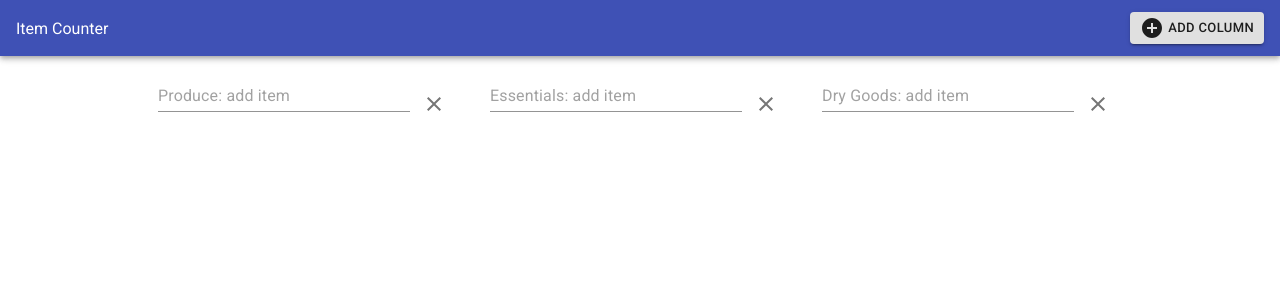
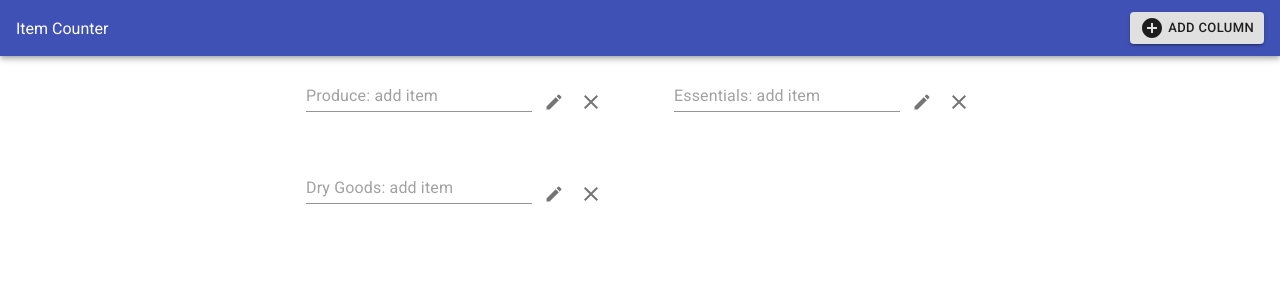
Before and after one commit to magistrula/item-counter, a Next.js app: page / in a window 1280 px wide. Shown: the top 300 px of the page. Built offline with nearby package versions, Linux system fonts and the light colour scheme.

Commit message:
Enable item & column editing

```diff
--- a/components/counter.js
+++ b/components/counter.js
@@ -1,80 +1,97 @@
-import { useCallback, useEffect, useState } from 'react';
+import { useCallback, useState } from 'react';
 
 import AddCircleIcon from '@material-ui/icons/AddCircle';
 import AppBar from '@material-ui/core/AppBar';
 import Box from '@material-ui/core/Box';
 import Button from '@material-ui/core/Button';
+import { without } from 'lodash';
 
 import ColunterColumn from './counter/column';
 import s from './counter/styles.module.scss';
 
-const DEFAULT_COLUMN_NAMES = ['Produce', 'Essentials', 'Dry Goods'];
+const DEFAULT_COL_NAMES = ['Produce', 'Essentials', 'Dry Goods'];
+
+function makeColumn(name) {
+  return { name, items: [] };
+}
 
 export default function OrderCounter() {
-  const [columnIds, setColumnIds] = useState(DEFAULT_COLUMN_NAMES);
-  const [columns, setColumns] = useState({});
+  const [columns, setColumns] = useState(
+    DEFAULT_COL_NAMES.map(name => makeColumn(name))
+  );
   const [itemCounts, setItemCounts] = useState({});
 
-  useEffect(() => {
-    setColumns(
-      columnIds.reduce((acc, colId) => Object.assign(acc, { [colId]: [] }), {})
-    );
-  }, [columnIds]);
-
   const addColumn = useCallback(() => {
-    const colId = window.prompt('Enter column id');
-    if (!colId) {
+    const colName = window.prompt('Enter column name');
+    if (!colName) {
       return;
     }
 
-    const lowerColId = colId.toLowerCase();
-    const isDuplicate = columnIds.find(id => id.toLowerCase() === lowerColId);
-    if (isDuplicate) {
+    if (columnExists(colName)) {
       window.alert('Column already exists');
       return;
     }
 
-    setColumnIds([...columnIds, colId]);
-  }, [columnIds]);
+    setColumns([...columns, makeColumn(colName)]);
+  }, [columns]);
 
   const removeColumn = useCallback(
-    colId => {
+    colIdx => {
       if (!window.confirm('Delete column?')) {
         return;
       }
 
-      setColumnIds(columnIds.filter(id => id !== colId));
+      setColumns(without(columns, columns[colIdx]));
     },
-    [columnIds]
+    [columns]
+  );
+
+  const editColumn = useCallback(
+    colIdx => {
+      const newName = window.prompt('Enter new column name');
+      if (!newName) {
+        return;
+      }
+
+      if (columnExists(newName)) {
+        window.alert('Column already exists');
+        return;
+      }
+
+      const updatedCols = [...columns];
+      updatedCols[colIdx].name = newName;
+      setColumns(updatedCols);
+    },
+    [columns]
   );
 
   const addItem = useCallback(
-    (itemName, colId) => {
-      const lowerItemName = itemName.toLowerCase();
-      if (lowerItemName in itemCounts) {
+    (itemName, colIdx) => {
+      if (!itemName) {
+        return;
+      }
+
+      if (itemExists(itemName)) {
         window.alert('Item already exists');
         return;
       }
 
-      const updatedColumns = Object.assign({}, columns, {
-        [colId]: columns[colId].concat([itemName]),
-      });
-      setColumns(updatedColumns);
-      setItemCounts(Object.assign({}, itemCounts, { [itemName]: 0 }));
+      const updatedCols = [...columns];
+      updatedCols[colIdx].items.push(itemName);
+      setColumns(updatedCols);
     },
-    [columns, itemCounts]
+    [columns]
   );
 
   const removeItem = useCallback(
-    (itemName, colId) => {
+    (itemName, colIdx) => {
       if (!window.confirm('Remove item?')) {
         return;
       }
 
-      const updatedColumns = Object.assign({}, columns, {
-        [colId]: columns[colId].filter(item => item !== itemName),
-      });
-      setColumns(updatedColumns);
+      const updatedCols = [...columns];
+      updatedCols[colIdx].items = without(updatedCols[colIdx].items, itemName);
+      setColumns(updatedCols);
 
       const updatedCounts = Object.assign({}, itemCounts);
       delete updatedCounts[itemName];
@@ -83,9 +100,35 @@ export default function OrderCounter() {
     [columns, itemCounts]
   );
 
+  const editItem = useCallback(
+    (oldName, colIdx) => {
+      const newName = window.prompt('Enter new item name');
+      if (!newName) {
+        return;
+      }
+
+      if (itemExists(newName)) {
+        window.alert('Item already exists');
+        return;
+      }
+
+      const updatedCols = [...columns];
+      const colItems = updatedCols[colIdx].items;
+      colItems[colItems.indexOf(oldName)] = newName;
+      setColumns(updatedCols);
+
+      const updatedItemCounts = Object.assign({}, itemCounts, {
+        [newName]: itemCounts[oldName] || 0,
+      });
+      delete updatedItemCounts[oldName];
+      setItemCounts(updatedItemCounts);
+    },
+    [columns, itemCounts]
+  );
+
   const incrementItem = useCallback(
     (itemName, increment) => {
-      const count = itemCounts[itemName] + increment;
+      const count = (itemCounts[itemName] || 0) + increment;
       setItemCounts(
         Object.assign({}, itemCounts, {
           [itemName]: count >= 0 ? count : 0,
@@ -94,6 +137,17 @@ export default function OrderCounter() {
     },
     [itemCounts]
   );
+
+  const columnExists = colName => {
+    const lowerColName = colName.toLowerCase();
+    return columns.find(({ name }) => {
+      return name.toLowerCase() === lowerColName;
+    });
+  };
+
+  const itemExists = itemName => {
+    return itemName.toLowerCase() in itemCounts;
+  };
 
   return (
     <>
@@ -118,27 +172,33 @@ export default function OrderCounter() {
         </Box>
       </AppBar>
 
+      <Box display="flex" justifyContent="center">
         <Box
+          className={s['OrderCounter-columnsContainer']}
           display="flex"
           flexWrap="wrap"
-        justifyContent="center"
-        className="OrderCounter"
+          justifyContent="space-between"
           mt={3}
+          mx={6}
         >
-        {Object.keys(columns).map(colId => (
-          <Box key={colId} mx={2} mb={4}>
+          {columns.map((column, idx) => (
+            <Box key={column.name} mx={2} mb={4}>
               <ColunterColumn
                 addItem={addItem}
-              colId={colId}
+                colIdx={idx}
+                colName={column.name}
+                editItem={editItem}
                 incrementItem={incrementItem}
                 itemCounts={itemCounts}
-              itemNames={columns[colId]}
+                itemNames={column.items}
                 removeItem={removeItem}
+                editColumn={editColumn}
                 removeColumn={removeColumn}
               />
             </Box>
           ))}
         </Box>
+      </Box>
     </>
   );
 }
--- a/components/counter/column.js
+++ b/components/counter/column.js
@@ -2,6 +2,7 @@ import React, { useCallback } from 'react';
 
 import Box from '@material-ui/core/Box';
 import ClearIcon from '@material-ui/icons/Clear';
+import EditIcon from '@material-ui/icons/Edit';
 import IconButton from '@material-ui/core/IconButton';
 import TextField from '@material-ui/core/TextField';
 
@@ -9,32 +10,47 @@ import CounterItem from './item';
 import s from './styles.module.scss';
 
 export default function OrderCounterColumn({
-  colId,
+  colIdx,
+  colName,
   itemCounts,
   itemNames,
   addItem,
+  editItem,
   incrementItem,
   removeItem,
+  editColumn,
   removeColumn,
 }) {
   const onKeyDownAddItemInput = useCallback(
     event => {
       if (event.keyCode === 13) {
-        addItem(event.target.value, colId);
+        addItem(event.target.value, colIdx);
         event.target.value = '';
       }
     },
-    [colId, addItem]
+    [colIdx, addItem]
   );
 
-  const removeColumnCb = useCallback(
-    () => removeColumn(colId),
-    [colId, removeColumn]
+  const editColumnCb = useCallback(() => {
+    editColumn(colIdx);
+  }, [colIdx, editColumn]);
+
+  const removeColumnCb = useCallback(() => {
+    removeColumn(colIdx);
+  }, [colIdx, removeColumn]);
+
+  const removeItemCb = useCallback(
+    itemName => {
+      removeItem(itemName, colIdx);
+    },
+    [colIdx, removeItem]
   );
 
-  const removeItemCb = useCallback(
-    itemName => removeItem(itemName, colId),
-    [colId, removeItem]
+  const editItemCb = useCallback(
+    itemName => {
+      editItem(itemName, colIdx);
+    },
+    [colIdx, editItem]
   );
 
   return (
@@ -42,11 +58,14 @@ export default function OrderCounterColumn({
       <Box display="flex" mb={2}>
         <TextField
           className={s['OrderCounter-columnInput']}
-          placeholder={`${colId}: add item`}
+          placeholder={`${colName}: add item`}
           onKeyDown={onKeyDownAddItemInput}
         />
 
-        <IconButton onClick={removeColumnCb}>
+        <IconButton onClick={editColumnCb}>
+          <EditIcon fontSize="small" />
+        </IconButton>
+        <IconButton size="small" onClick={removeColumnCb}>
           <ClearIcon />
         </IconButton>
       </Box>
@@ -56,6 +75,7 @@ export default function OrderCounterColumn({
           <CounterItem
             itemName={itemName}
             itemCount={itemCounts[itemName]}
+            editItem={editItemCb}
             incrementItem={incrementItem}
             removeItem={removeItemCb}
           />
--- a/components/counter/item.js
+++ b/components/counter/item.js
@@ -3,6 +3,7 @@ import React, { useCallback } from 'react';
 import Box from '@material-ui/core/Box';
 import Button from '@material-ui/core/Button';
 import DeleteIcon from '@material-ui/icons/Delete';
+import EditIcon from '@material-ui/icons/Edit';
 import IconButton from '@material-ui/core/IconButton';
 import IndeterminateCheckBoxIcon from '@material-ui/icons/IndeterminateCheckBox';
 
@@ -11,23 +12,25 @@ import s from './styles.module.scss';
 export default function OrderCounterItem({
   itemName,
   itemCount,
+  editItem,
   incrementItem,
   removeItem,
 }) {
-  const incrementCb = useCallback(
-    () => incrementItem(itemName, 1),
-    [itemName, incrementItem]
-  );
+  const incrementCb = useCallback(() => {
+    incrementItem(itemName, 1);
+  }, [itemName, incrementItem]);
 
-  const decrementCb = useCallback(
-    () => incrementItem(itemName, -1),
-    [itemName, incrementItem]
-  );
+  const decrementCb = useCallback(() => {
+    incrementItem(itemName, -1);
+  }, [itemName, incrementItem]);
 
-  const removeCb = useCallback(
-    () => removeItem(itemName),
-    [itemName, removeItem]
-  );
+  const removeCb = useCallback(() => {
+    removeItem(itemName);
+  }, [itemName, removeItem]);
+
+  const editItemCb = useCallback(() => {
+    editItem(itemName);
+  }, [itemName, editItem]);
 
   return (
     <Box display="flex" justifyContent="space-between">
@@ -43,11 +46,14 @@ export default function OrderCounterItem({
         </Box>
       </Button>
       <Box display="flex" ml={1}>
+        <IconButton onClick={editItemCb}>
+          <EditIcon fontSize="small" />
+        </IconButton>
+        <IconButton onClick={removeCb}>
+          <DeleteIcon fontSize="small" />
+        </IconButton>
         <IconButton variant="contained" onClick={decrementCb}>
           <IndeterminateCheckBoxIcon fontSize="small" />
-        </IconButton>
-        <IconButton onClick={removeCb}>
-          <DeleteIcon color="secondary" fontSize="small" />
         </IconButton>
       </Box>
     </Box>
--- a/components/counter/styles.module.scss
+++ b/components/counter/styles.module.scss
@@ -1,3 +1,7 @@
+.OrderCounter-columnsContainer {
+  max-width: 700px;
+}
+
 .OrderCounter-column {
   width: 300px;
 }
```
Lines whose indentation alone changed are shown as unchanged.
